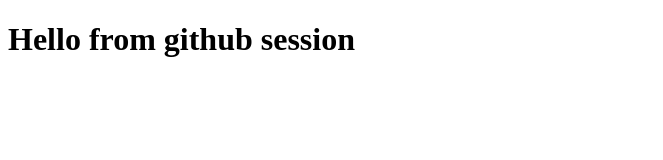
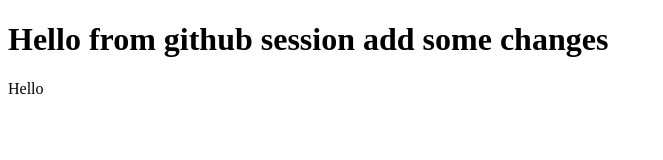
Before and after one commit to Murtaza-Shahani/git_new, a plain HTML site: page index.html in a window 1280 px wide. Shown: the whole page, without its empty margins (0-663 px from the left). Drawn offline with Linux system fonts and the light colour scheme.

Commit message:
Update index.html
some chnages

```diff
--- a/index.html
+++ b/index.html
@@ -6,6 +6,9 @@
     <title>Document</title>
 </head>
 <body>
-    <h1> Hello from github session</h1>
+    <h1> Hello from github session add some changes</h1>
+    <p>
+        Hello
+    </p>
 </body>
 </html>
```
